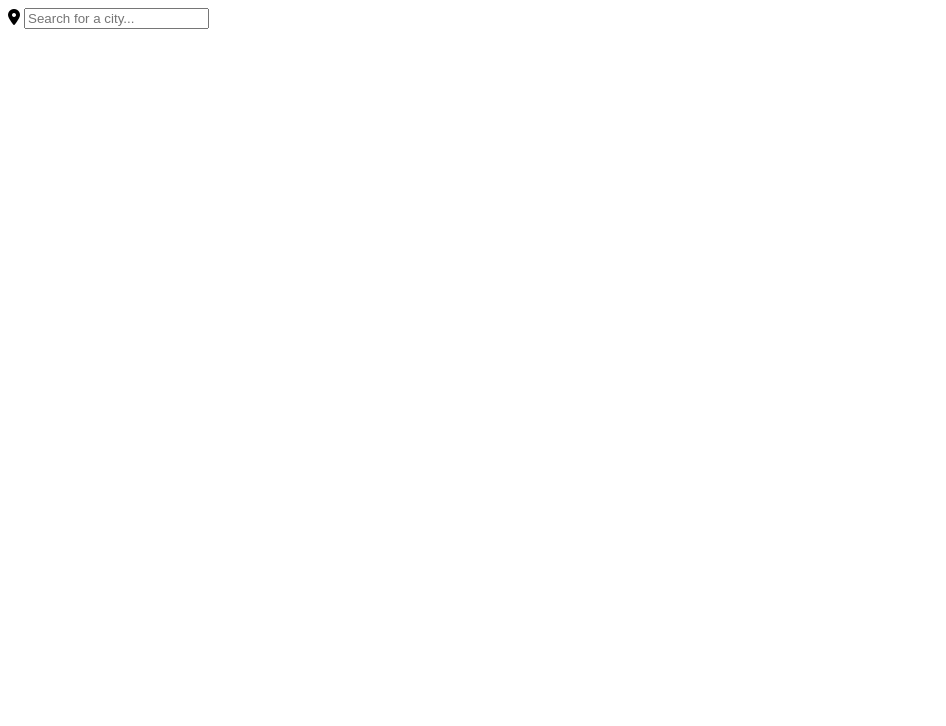
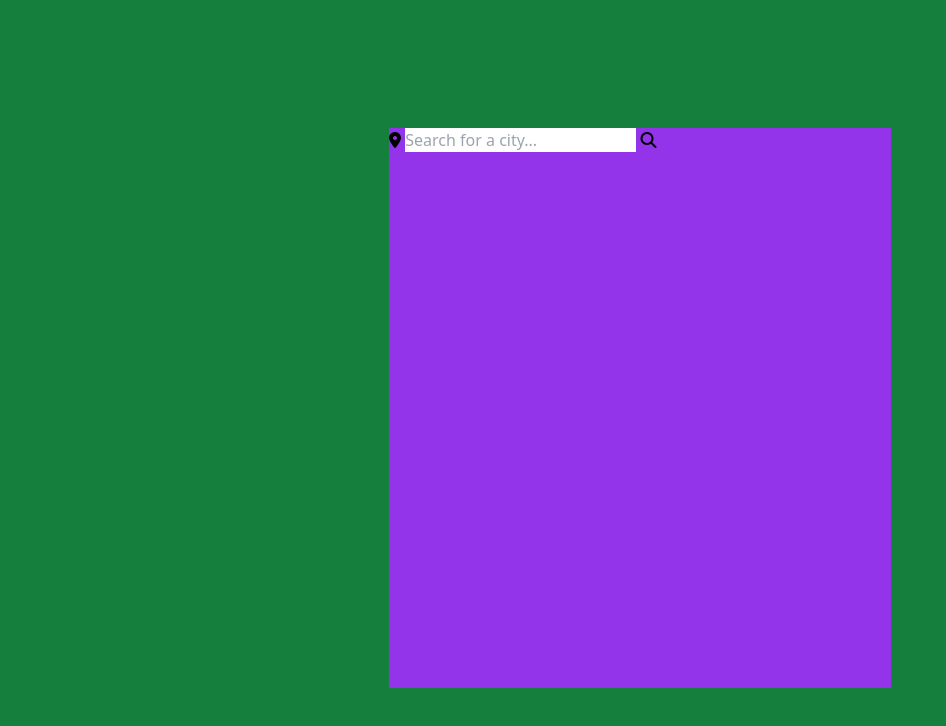
Before and after one commit to Marius-Diran/Weather-App, a website: page index.html in a window 1280 px wide. Shown: the whole page, without its empty margins (0-946 px from the left). Drawn offline with Linux system fonts and the light colour scheme.

Commit message:
Progress

```diff
--- a/index.html
+++ b/index.html
@@ -4,12 +4,16 @@
   <meta charset="UTF-8">
   <meta name="viewport" content="width=device-width, initial-scale=1.0">
   <title>Weather Site by Marius Odediran</title>
+  <link rel="stylesheet" href="./output.css">
 </head>
-<body>
+<body class="min-h-[100vh] flex justify-center items-center bg-green-700">
   <div class="container">
-    <div class="search-box">
-      <i class="fa-solid fa-location-dot"></i>
-      <input type="text" placeholder="Search for a city...">
+    <div class="h-[70vh] w-[40%] bg-purple-600 main-body mx-auto my-32">
+      <div class="relative mt- search-box">
+        <i class="fa-solid fa-location-dot"></i>
+        <input type="text" placeholder="Search for a city...">
+        <button class="fa-solid fa-magnifying-glass"></button>
+      </div>
     </div>
   </div>
 
--- a/input.css
+++ b/input.css
@@ -13,3 +13,7 @@
     padding: 0;
   }
 }
+
+.container {
+  @apply w-[98%] h-[100vh] mx-auto;
+}
```
Also changed, not shown: output.css.
